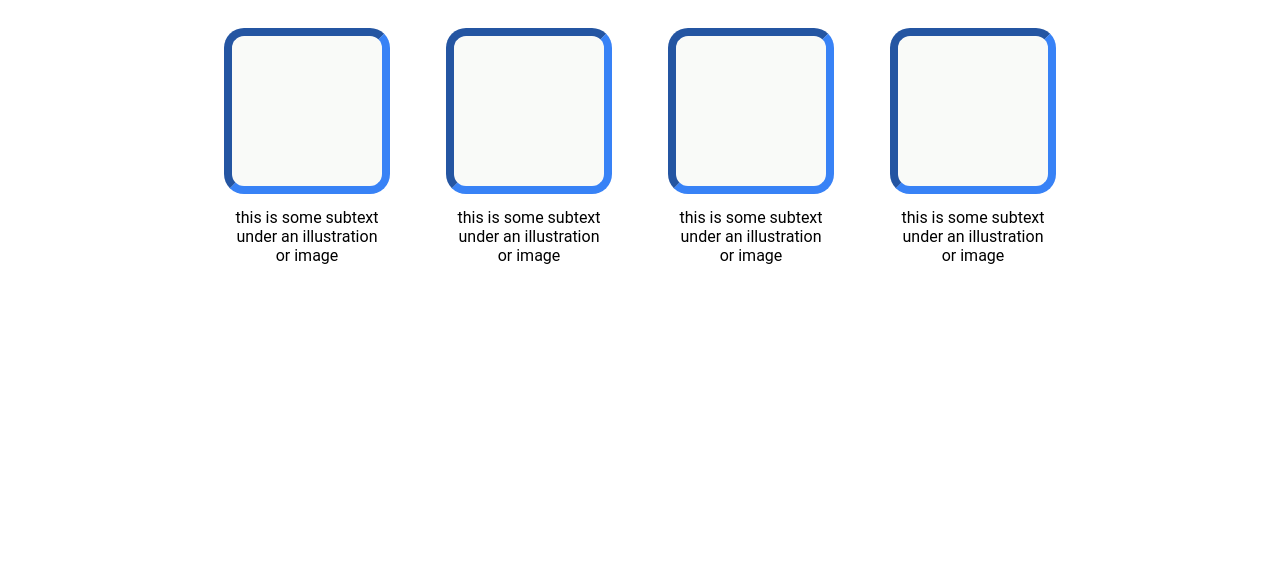
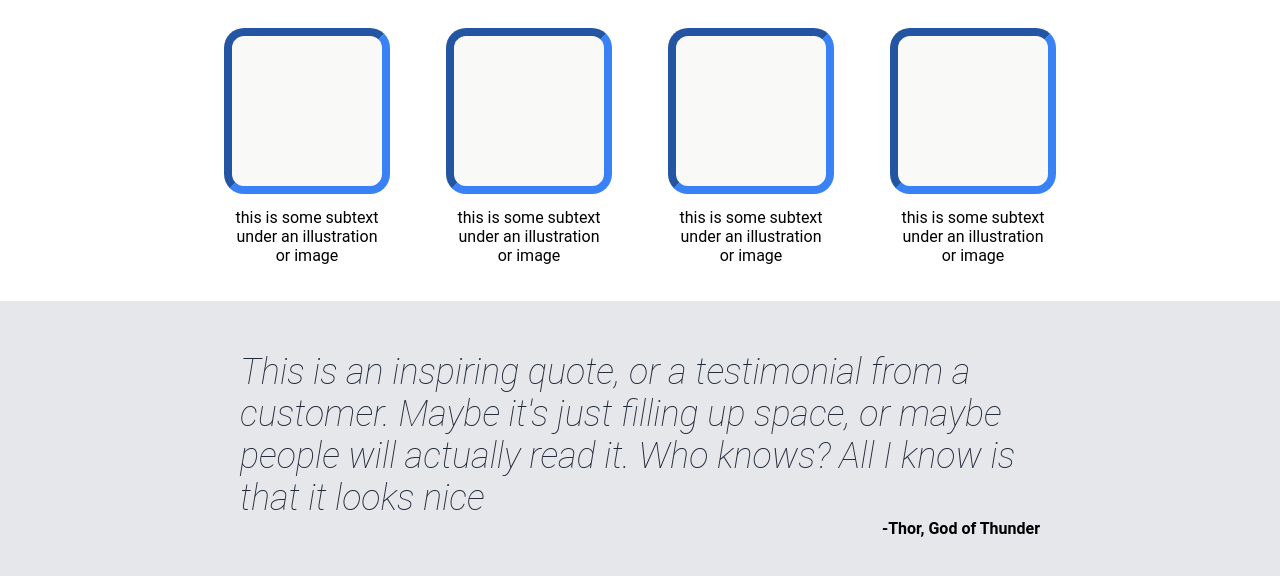
Before and after one commit to t-ashcraft/odin-landing, a plain HTML site: page index.html in a window 1280 px wide. Shown: the part 532-1108 px from the top of the page. Before the commit the page ends 833 px from the top, so only its background shows below. Drawn offline with Linux system fonts and the light colour scheme.

Commit message:
Create section 3 html&css

```diff
--- a/index.html
+++ b/index.html
@@ -42,7 +42,13 @@
             </div>
         </div>
     </div>
-    <div class="section"></div>
+    <div class="section3">
+        <span class="quotecontainer">
+            <div class="quote">This is an inspiring quote, or a testimonial from a customer. Maybe it's just filling up space, or maybe people will actually read it. Who knows? All I know is that it looks nice</div>
+            <div class="author">-Thor, God of Thunder</div>
+        </span>
+
+    </div>
     <div class="section"></div>
     <div class="footer"></div>
 </body>
--- a/style.css
+++ b/style.css
@@ -126,3 +126,25 @@ body {
     max-width: 150px;
     text-align: center;
 }
+
+.section3 {
+    padding:50px;
+    background-color: #E5E7EB;
+    display:flex;
+    flex-direction: column;
+    justify-content: flex-start;
+    align-items: center;
+}
+
+.section3 .quote {
+    color:#1f2937;
+    font-size:36px;
+    font-style: italic;
+    font-weight: lighter;
+    max-width: 800px;
+}
+
+.section3 .author {
+    font-weight: bold;
+    text-align: end;
+}
```
